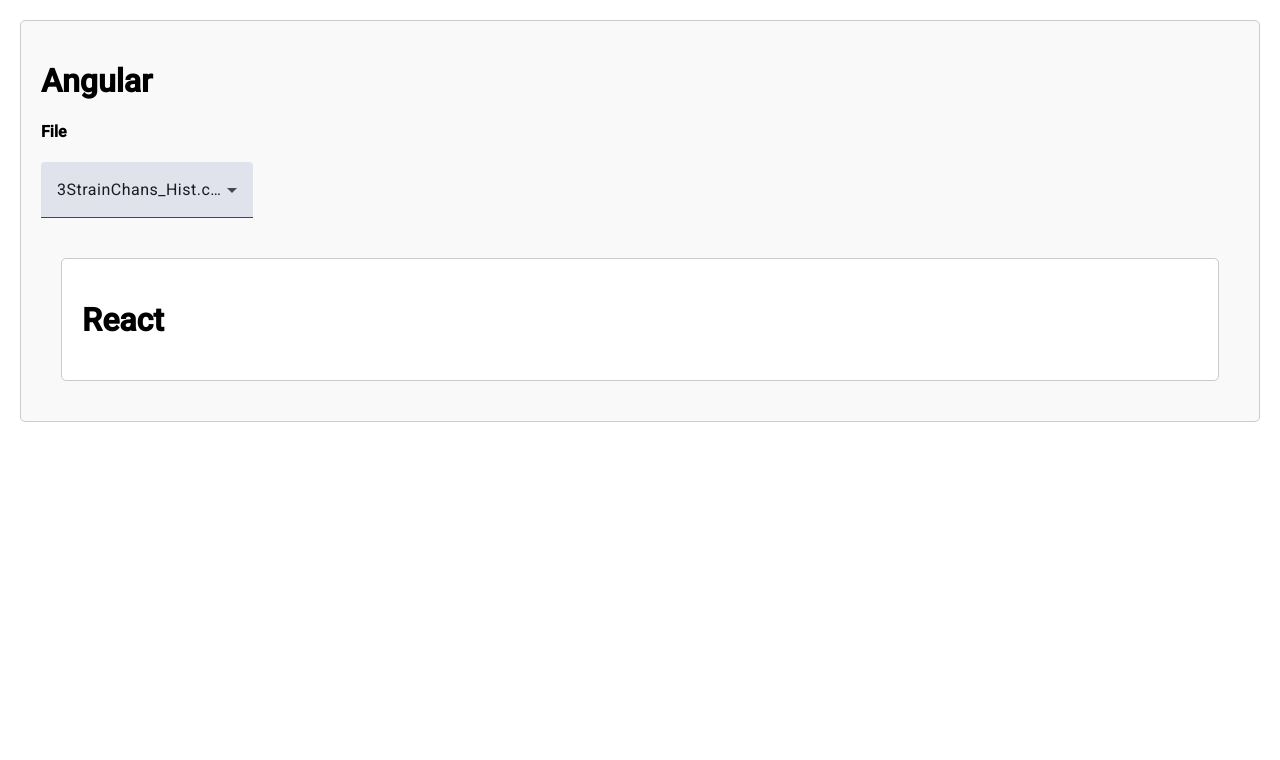
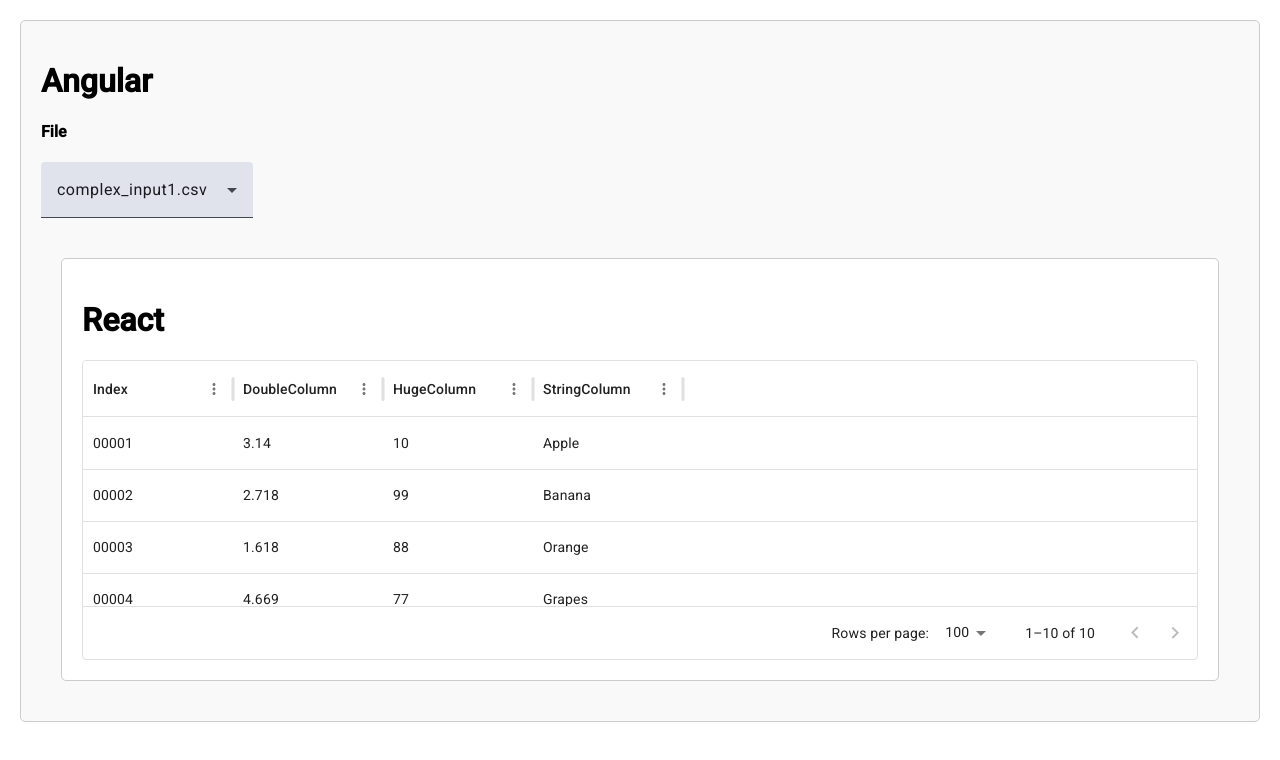
Before and after one commit to Pinakin-Desai-HBK/aqira-insights, an Angular app: page / in a window 1280 px wide. Shown: the top 760 px of the page. Built offline with nearby package versions, Linux system fonts and the light colour scheme.

Commit message:
Handle data

```diff
--- a/package.json
+++ b/package.json
@@ -21,8 +21,13 @@
     "@angular/platform-browser": "^19.1.0",
     "@angular/platform-browser-dynamic": "^19.1.0",
     "@angular/router": "^19.1.0",
+    "@emotion/react": "^11.14.0",
+    "@emotion/styled": "^11.14.0",
+    "@mui/material": "^6.4.5",
+    "@mui/x-data-grid": "^7.27.0",
     "@types/react": "^19.0.10",
     "@types/react-dom": "^19.0.4",
+    "papaparse": "^5.5.2",
     "react": "^19.0.0",
     "react-dom": "^19.0.0",
     "rxjs": "~7.8.0",
@@ -35,6 +40,7 @@
     "@angular/cli": "^19.1.7",
     "@angular/compiler-cli": "^19.1.0",
     "@types/jasmine": "~5.1.0",
+    "@types/papaparse": "^5.3.15",
     "jasmine-core": "~5.5.0",
     "karma": "~6.4.0",
     "karma-chrome-launcher": "~3.2.0",
--- a/src/app-react/components/hello-react-world.tsx
+++ b/src/app-react/components/hello-react-world.tsx
@@ -1,4 +1,55 @@
-const MyReactComponent = ({ data }: { data: string }) => {
+import { useEffect, useState } from "react";
+import Papa from "papaparse";
+import { DataGrid, GridRowsProp, GridColDef } from "@mui/x-data-grid";
+
+// const rows: GridRowsProp = [
+//   { id: 1, col1: "Hello", col2: "World" },
+//   { id: 2, col1: "DataGridPro", col2: "is Awesome" },
+//   { id: 3, col1: "MUI", col2: "is Amazing" },
+// ];
+
+// const columns: GridColDef[] = [
+//   { field: "col1", headerName: "Column 1", width: 150 },
+//   { field: "col2", headerName: "Column 2", width: 150 },
+// ];
+
+const MyReactComponent = ({ csvData }: { csvData: string }) => {
+  const [tableData, setTableData] = useState<string[][]>([]);
+  const [columns, setColumns] = useState<GridColDef[]>([]);
+  const [rows, setRows] = useState<GridRowsProp>([]);
+
+  useEffect(() => {
+    if (!csvData) return;
+    console.log(Papa.parse(csvData).data);
+    const parsedData = Papa.parse(csvData).data as string[][];
+
+    // Columns
+    const index = parsedData.findIndex((row) => row[0].includes("#KEYWORDS"));
+    const columns = parsedData[index + 1].map((col) => ({
+      field: col,
+      headerName: col,
+      width: 150,
+    }));
+    setColumns(columns);
+
+    // Rows
+    const index1 = parsedData.findIndex((row) =>
+      row[0].includes("#SECTIONDATA")
+    );
+    const index2 = parsedData.findIndex((row) =>
+      row[0].includes("#SECTIONEND")
+    );
+    let allRows = [];
+    for (let i = index1 + 1; i < index2; i++) {
+      const row: any = { id: i };
+      for (let j = 0; j < columns.length; j++) {
+        row[columns[j].field] = parsedData[i][j];
+      }
+      allRows.push(row);
+    }
+    setRows(allRows);
+  }, [csvData]);
+
   return (
     <div
       style={{
@@ -10,7 +61,9 @@
       }}
     >
       <h1>React</h1>
-      {data}
+      <div style={{ height: 300, width: "100%" }}>
+        <DataGrid rows={rows} columns={columns} />
+      </div>
     </div>
   );
 };
--- a/src/app/app.component.ts
+++ b/src/app/app.component.ts
@@ -41,25 +41,30 @@
   MyReactComponent = MyReactComponent;
 
   csvFiles: CsvFiles[] = [
-    { name: '3StrainChans_Hist.csv' },
     { name: 'complex_input1.csv' },
     { name: 'MonitoringData.csv' },
   ];
   selected = this.csvFiles[0].name;
 
-  props = { data: '' };
+  props = { csvData: '' };
 
   private httpClient: HttpClient;
 
+  private setCSVData(name: string) {
+    this.httpClient
+      .get(`files/${name}`, { responseType: 'text' })
+      .subscribe((csvData) => {
+        this.props = { ...this.props, csvData };
+      });
+  }
+
   constructor(http: HttpClient) {
     this.httpClient = http;
+
+    this.setCSVData(this.csvFiles[0].name);
   }
 
   onChange(event: any) {
-    this.httpClient
-      .get(`files/${event}`, { responseType: 'text' })
-      .subscribe((data) => {
-        this.props = { ...this.props, data };
-      });
+    this.setCSVData(event);
   }
 }
```
Also changed, not shown: public/files/3StrainChans_Hist.csv (deleted), 1 other file (tests, documents, lock files or other folders).
